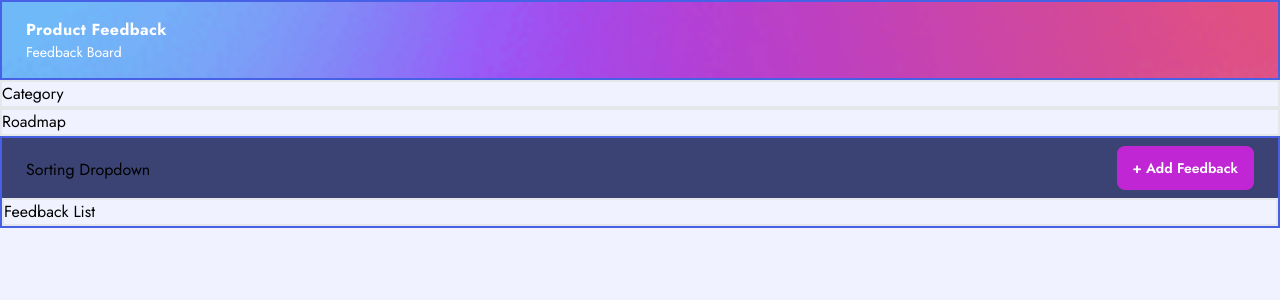
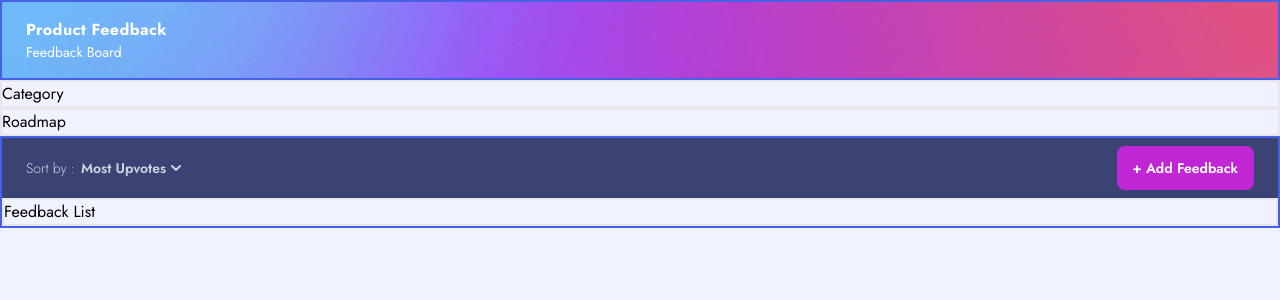
Before and after one commit to diniezikryy/product-feedback-app, a React (Create React App) app in the folder product-feedback-frontend/: page / in a window 1280 px wide. Shown: the top 300 px of the page. Built offline with nearby package versions, Linux system fonts and the light colour scheme.

Commit message:
styled the sorting dropdown

```diff
--- a/product-feedback-frontend/package.json
+++ b/product-feedback-frontend/package.json
@@ -3,6 +3,8 @@
   "version": "0.1.0",
   "private": true,
   "dependencies": {
+    "@headlessui/react": "^1.6.0",
+    "@heroicons/react": "^1.0.6",
     "@reduxjs/toolkit": "^1.8.0",
     "@testing-library/jest-dom": "^5.16.2",
     "@testing-library/react": "^12.1.3",
--- a/product-feedback-frontend/src/components/Homepage/FeedbackNavbar/FeedbackNavbar.js
+++ b/product-feedback-frontend/src/components/Homepage/FeedbackNavbar/FeedbackNavbar.js
@@ -1,10 +1,11 @@
 import ButtonPrimary from "../../Elements/Buttons/ButtonPrimary";
+import SortDropdown from "./SortDropdown";
 
 const FeedbackNavbar = () => {
   return (
     <div>
       <div className="flex items-center justify-between px-6 py-2 bg-navy-primary">
-        <div className="h-5 w-36">Sorting Dropdown</div>
+        <SortDropdown />
         <ButtonPrimary text="+ Add Feedback" />
       </div>
     </div>
--- /dev/null
+++ b/product-feedback-frontend/src/components/Homepage/FeedbackNavbar/SortDropdown.js
@@ -0,0 +1,76 @@
+import { Fragment, useState } from "react";
+import { Menu, Transition } from "@headlessui/react";
+import { ChevronDownIcon } from "@heroicons/react/solid";
+import { ReactComponent as IconCheck } from "./icon-check.svg";
+
+// Need to make this sort function actually work LMAO
+// Icon Check must show up when selected
+
+function classNames(...classes) {
+  return classes.filter(Boolean).join(" ");
+}
+
+const SortDropdown = () => {
+  const [selectedSortType, setSelectedSortType] = useState("Most Upvotes");
+
+  return (
+    <Menu as="div" className="relative inline-block text-left">
+      <Menu.Button>
+        <span className="flex items-center">
+          <span className="text-sm font-light text-slate-300">Sort by : </span>
+          <span className="ml-1.5 text-sm font-semibold text-slate-300">
+            {selectedSortType}
+          </span>
+          <ChevronDownIcon
+            className="w-5 h-5 -mr-1 text-slate-300"
+            aria-hidden="true"
+          />
+        </span>
+      </Menu.Button>
+      <Transition
+        as={Fragment}
+        enter="transition ease-out duration-100"
+        enterFrom="transform opacity-0 scale-95"
+        enterTo="transform opacity-100 scale-100"
+        leave="transition ease-in duration-75"
+        leaveFrom="transform opacity-100 scale-100"
+        leaveTo="transform opacity-0 scale-95"
+      >
+        <Menu.Items className="absolute left-0 w-56 mt-2 origin-top-right bg-white rounded-md shadow-lg focus:outline-none">
+          <div className="py-1">
+            <Menu.Item>
+              {({ active }) => (
+                <a
+                  href="#"
+                  className={classNames(
+                    active ? "text-purple-primary" : "text-gray-700",
+                    "block px-4 py-2 text-sm"
+                  )}
+                  onClick={() => setSelectedSortType("Most Upvotes")}
+                >
+                  Most Upvotes{" "}
+                </a>
+              )}
+            </Menu.Item>
+            <Menu.Item>
+              {({ active }) => (
+                <a
+                  href="#"
+                  className={classNames(
+                    active ? "text-purple-primary" : "text-gray-700",
+                    "block px-4 py-2 text-sm"
+                  )}
+                  onClick={() => setSelectedSortType("Least Upvotes")}
+                >
+                  Least Upvotes
+                </a>
+              )}
+            </Menu.Item>
+          </div>
+        </Menu.Items>
+      </Transition>
+    </Menu>
+  );
+};
+
+export default SortDropdown;
--- a/product-feedback-frontend/tailwind.config.js
+++ b/product-feedback-frontend/tailwind.config.js
@@ -15,6 +15,7 @@ module.exports = {
         "purple-secondary": "#C75AF6",
         "peach-primary": "hsl(14, 83%, 74%)",
         "hover-color": "#CFD7FF",
+        "dark-grey": "F2F4FE",
       },
       width: {
         456: "28.5rem",
```
Also changed, not shown: product-feedback-frontend/src/components/Homepage/FeedbackNavbar/icon-check.svg (added), 1 other file (tests, documents, lock files or other folders).
